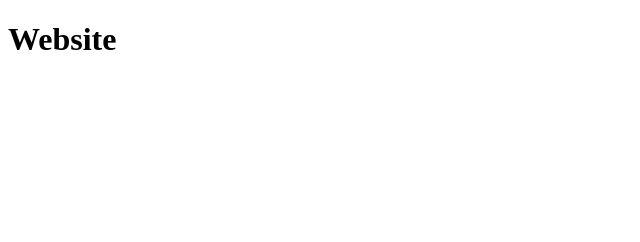
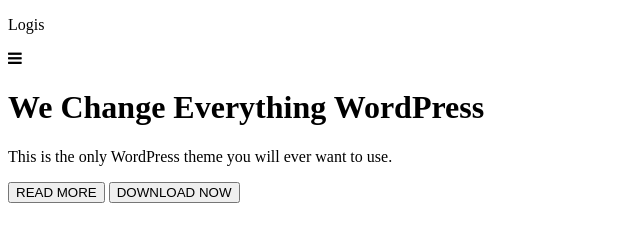
Before and after one commit to MariusCodeAcademy/Feu8_1_git_teamForlders, a plain HTML site: page egleu/index.html in a window 1280 px wide. Shown: the whole page, without its empty margins (0-640 px from the left). Drawn offline with Linux system fonts and the light colour scheme.

Commit message:
html navigation hero

```diff
--- a/egleu/index.html
+++ b/egleu/index.html
@@ -3,9 +3,21 @@
 <head>
   <meta charset="UTF-8">
   <meta name="viewport" content="width=device-width, initial-scale=1.0">
+  <link rel="stylesheet" href="https://cdnjs.cloudflare.com/ajax/libs/font-awesome/4.7.0/css/font-awesome.css" integrity="sha512-5A8nwdMOWrSz20fDsjczgUidUBR8liPYU+WymTZP1lmY9G6Oc7HlZv156XqnsgNUzTyMefFTcsFH/tnJE/+xBg==" crossorigin="anonymous" referrerpolicy="no-referrer" />
   <title>Website</title>
 </head>
 <body>
-  <h1>Website</h1>
+  <nav class="navFlex">
+    <div class="logo">
+      <p class="Shapely Demo">Logis</p>
+    </div>
+    <i class="fa fa-bars burgerMeniu" aria-hidden="true"></i>
+  </nav>
+  <main class="heroContainer">
+    <h1 class="mainTitle">We Change Everything WordPress</h1>
+    <p> This is the only WordPress theme you will ever want to use. </p>
+    <button class="heroBtn1">READ MORE</button>
+    <button class="heroBtn2">DOWNLOAD NOW</button>
+  </main>
 </body>
 </html>
```
